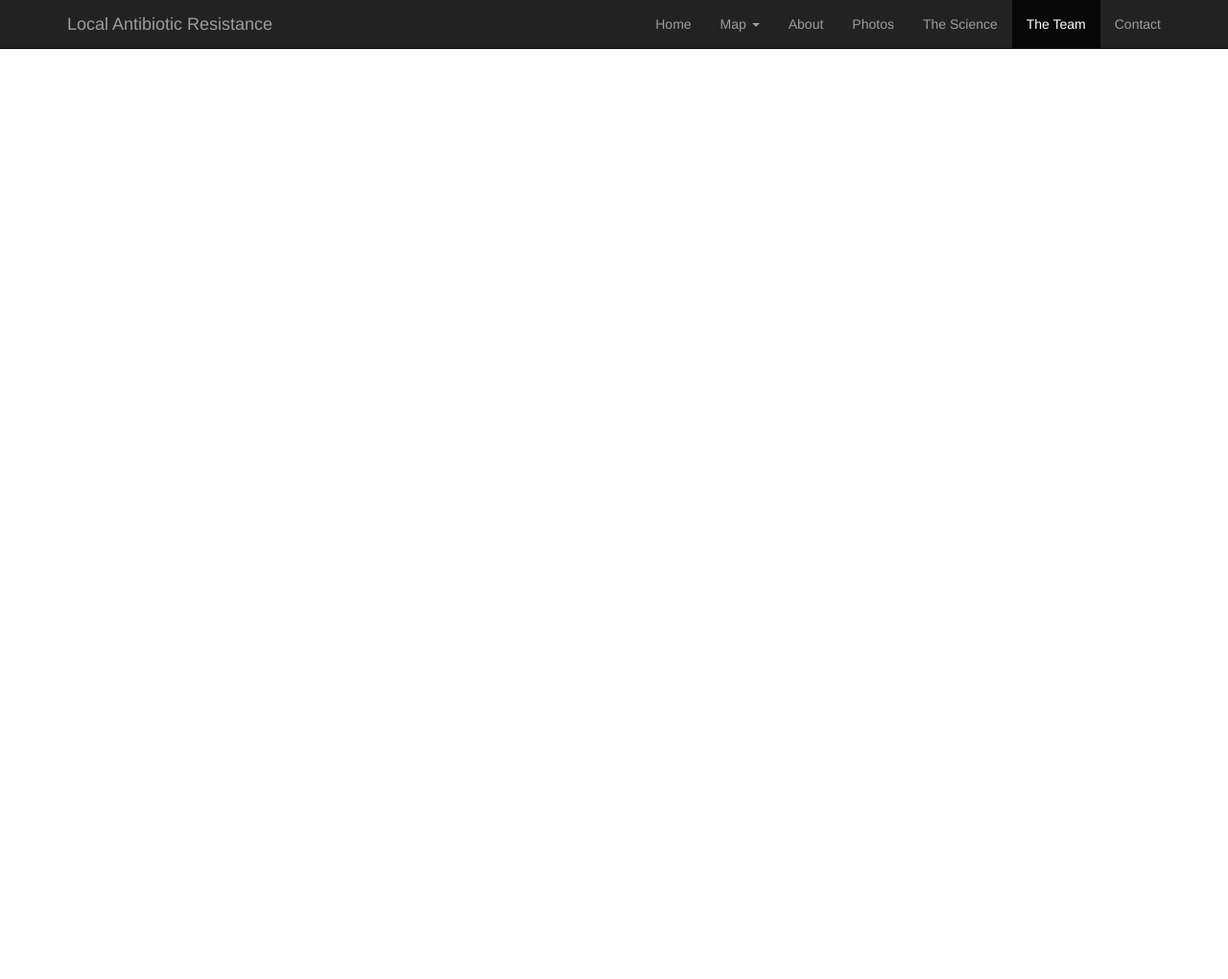
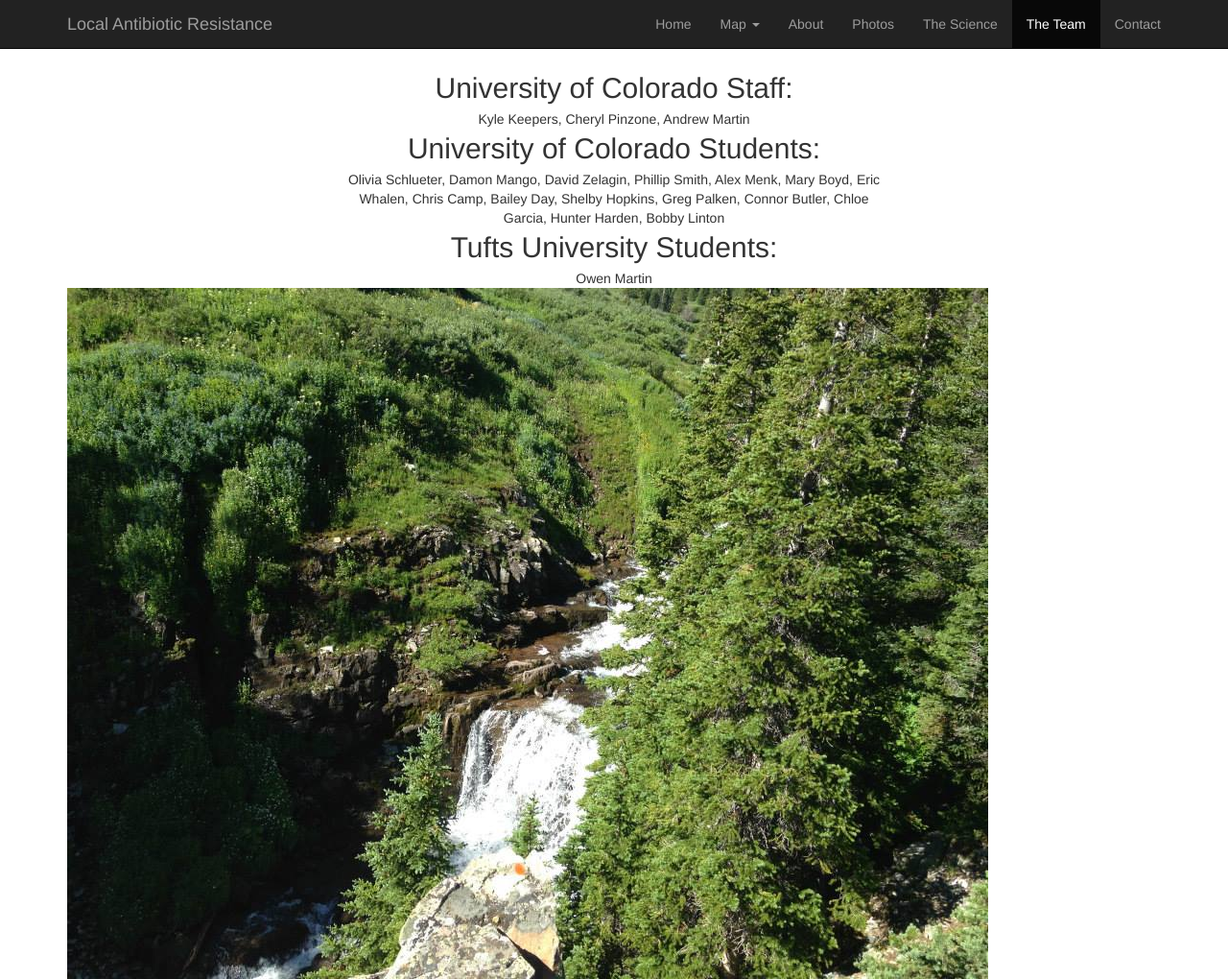
Before and after one commit to owingit/abiotics, a plain HTML site: page theteam.html in a window 1280 px wide. Shown: the whole page at 96% size. Before the commit the page ends 800 px from the top, so only its background shows below. Drawn offline with nearby package versions, Linux system fonts and the light colour scheme.

Commit message:
picture, no scroll

```diff
--- a/theteam.html
+++ b/theteam.html
@@ -44,13 +44,14 @@
 
 		</div>
 	</div>
-	<marquee behavior = "slide" direction = "left" scrollamount = "15">
-		<div class = "container">
+	<div class = "container">
 			<div id = "title">University of Colorado Staff: </div><div id = "people">Kyle Keepers, Cheryl Pinzone, Andrew Martin</div>
 			<div id = "title">University of Colorado Students: </div><div id = "people">Olivia Schlueter, Damon Mango, David Zelagin, Phillip Smith, Alex Menk, Mary Boyd, Eric Whalen, Chris Camp, Bailey Day, Shelby Hopkins, Greg Palken, Connor Butler, Chloe Garcia, Hunter Harden, Bobby Linton </div>
 			<div id = "title">Tufts University Students: </div><div id = "people">Owen Martin</div>
-		</div>
-	</marquee>
+	</div>
+
+	<div class = "container">
+	<img src = "waterfall.jpg"></div>
 
 	<div class = "modal fade" id = "contact" role = "dialog">
 
```
Also changed, not shown: waterfall.jpg (added).
